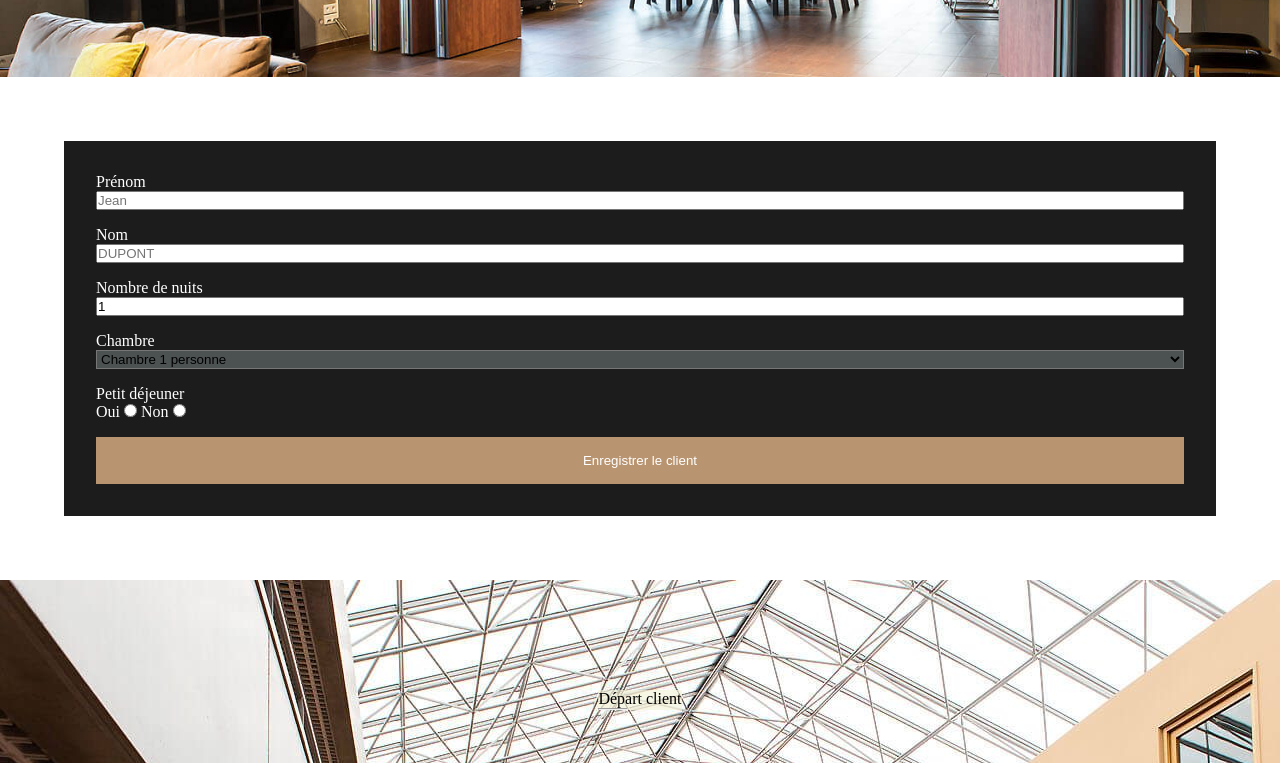
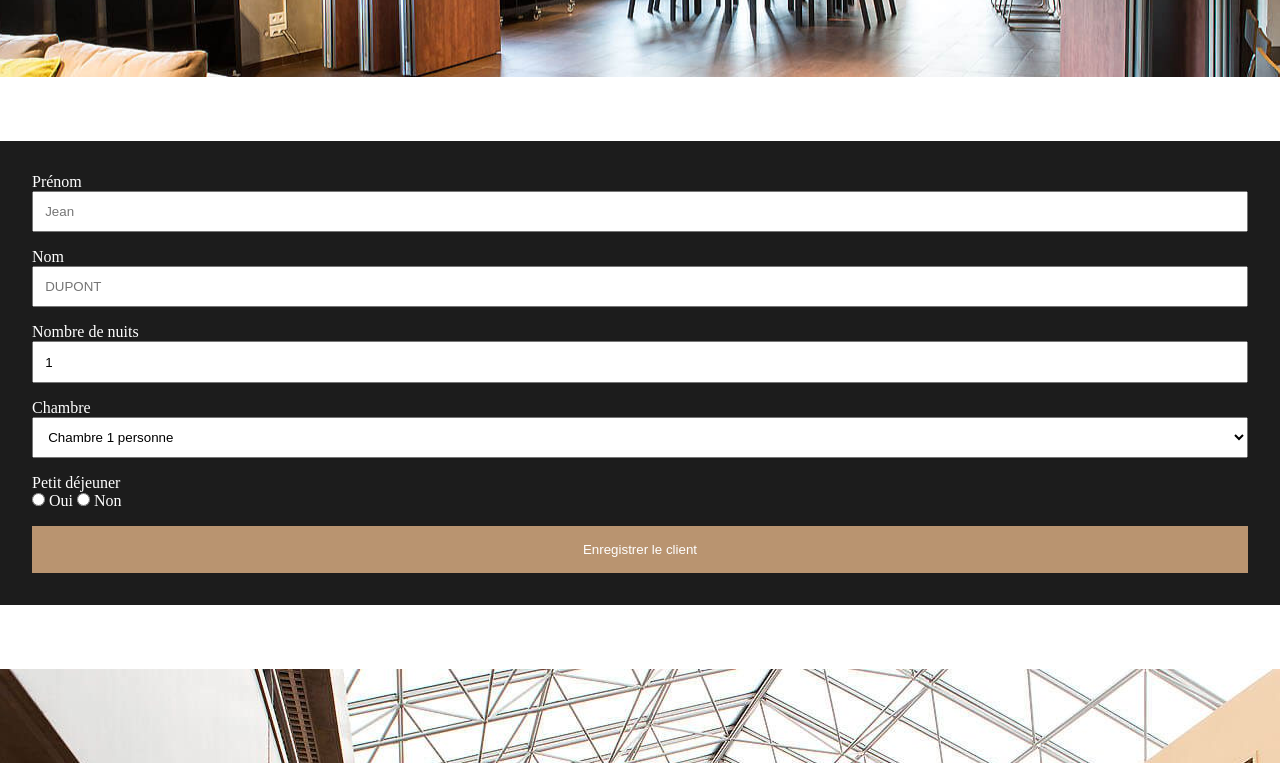
Before and after one commit to Morgan-B3/olivarius, a plain HTML site: page index.html in a window 1280 px wide. Shown: the part 252-1015 px from the top of the page. Drawn offline with Linux system fonts and the light colour scheme.

Commit message:
SASS init

```diff
--- a/index.html
+++ b/index.html
@@ -56,10 +56,10 @@
 
                 <div>
                     <p>Petit déjeuner</p>
+                    <input type="radio" name="breakfast" value="true" id="yes">
                     <label for="yes">Oui</label>
-                    <input type="radio" name="breakfast" value="true" id="yes">
+                    <input type="radio" name="breakfast" value="false" id="no">
                     <label for="no">Non</label>
-                    <input type="radio" name="breakfast" value="false" id="no">
                 </div>
             </div>
 
--- /dev/null
+++ b/sass/_variables.scss
@@ -0,0 +1,4 @@
+$orange: #B99470;
+$option-gray: #4C5152;
+$light-gray: #333333 ;
+$dark-gray: #1C1C1C;
--- a/sass/main.scss
+++ b/sass/main.scss
@@ -0,0 +1 @@
+// @use "variables" as v ;
```
Also changed, not shown: css/main.css.
